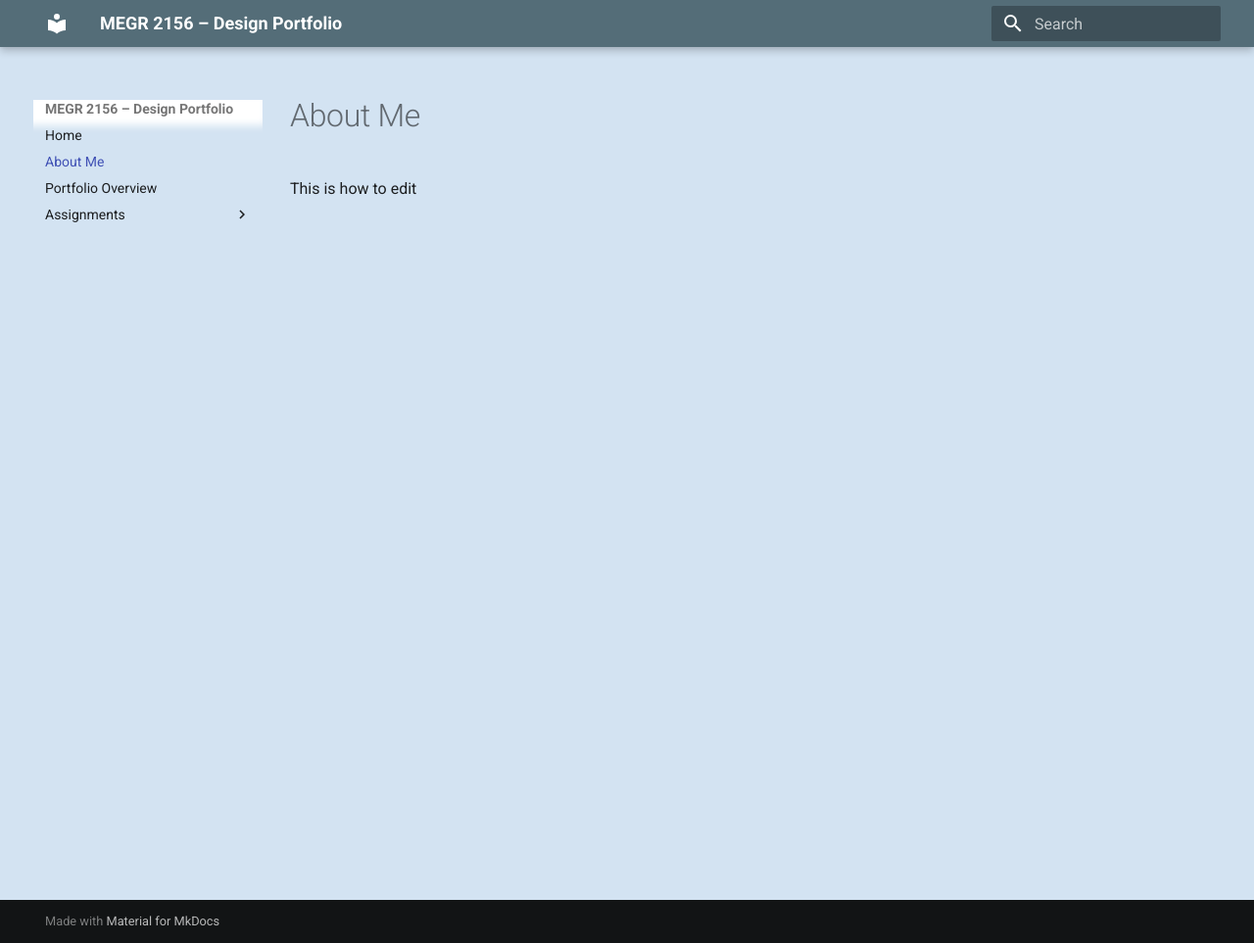
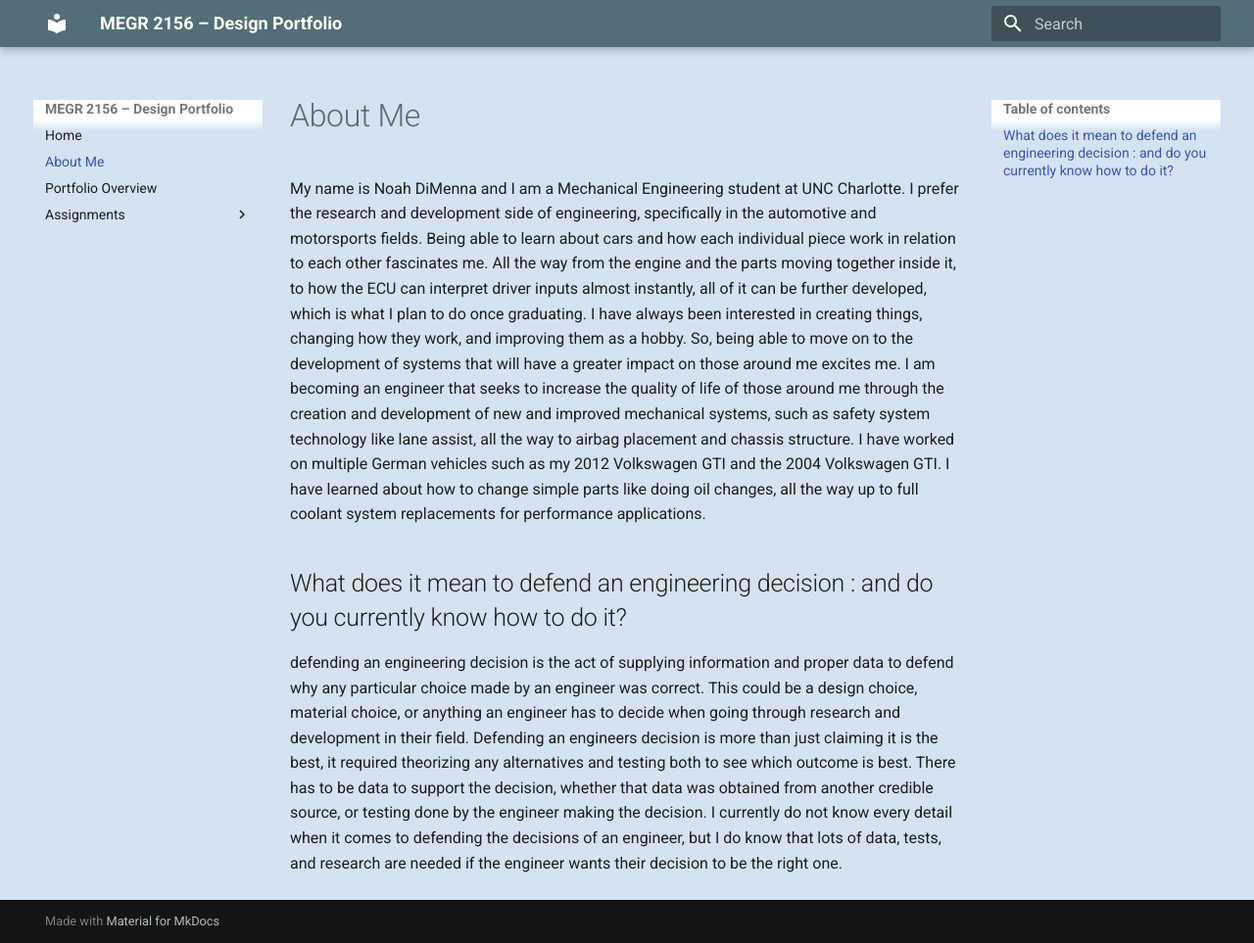
Before and after one commit to Noah-DiMenna/megr2156-portfolio, an MkDocs documentation site: the page built from docs/aboutme/index.md, in a window 1280 px wide and 963 px high. Shown: the whole window at 98% size. Built offline with MkDocs 1.6.1 and Material for MkDocs 9.7.7, drawn with Linux system fonts in a browser that asks for light colours.

Commit message:
Update 'About Me' section with personal details
Added personal background and insights on engineering decision-making.

```diff
--- a/docs/aboutme/index.md
+++ b/docs/aboutme/index.md
@@ -1,2 +1,5 @@
-#About Me
-This is how to edit
+# About Me
+My name is Noah DiMenna and I am a Mechanical Engineering student at UNC Charlotte. I prefer the research and development side of engineering, specifically in the automotive and motorsports fields. Being able to learn about cars and how each individual piece work in relation to each other fascinates me. All the way from the engine and the parts moving together inside it, to how the ECU can interpret driver inputs almost instantly, all of it can be further developed, which is what I plan to do once graduating. I have always been interested in creating things, changing how they work, and improving them as a hobby. So, being able to move on to the development of systems that will have a greater impact on those around me excites me. I am becoming an engineer that seeks to increase the quality of life of those around me through the creation and development of new and improved mechanical systems, such as safety system technology like lane assist, all the way to airbag placement and chassis structure. I have worked on multiple German vehicles such as my 2012 Volkswagen GTI and the 2004 Volkswagen GTI. I have learned about how to change simple parts like doing oil changes, all the way up to full coolant system replacements for performance applications.
+
+## What does it mean to defend an engineering decision : and do you currently know how to do it?
+defending an engineering decision is the act of supplying information and proper data to defend why any particular choice made by an engineer was correct. This could be a design choice, material choice, or anything an engineer has to decide when going through research and development in their field. Defending an engineers decision is more than just claiming it is the best, it required theorizing any alternatives and testing both to see which outcome is best. There has to be data to support the decision, whether that data was obtained from another credible source, or testing done by the engineer making the decision. I currently do not know every detail when it comes to defending the decisions of an engineer, but I do know that lots of data, tests, and research are needed if the engineer wants their decision to be the right one.
```
